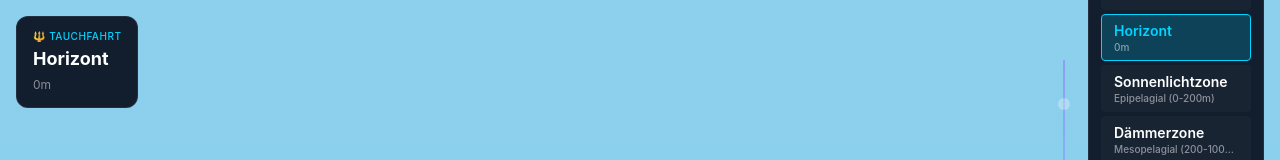
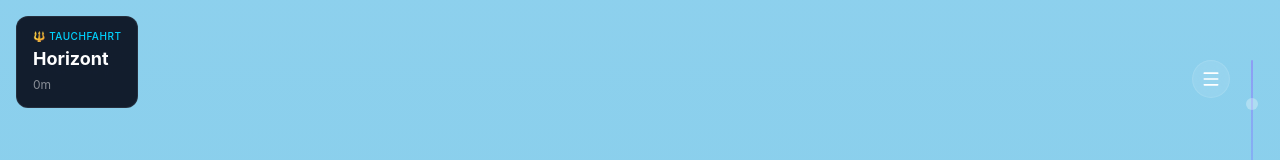
Before and after one commit to andischwaiger87-oss/atlantis, a React (Vite) app: page / in a window 1280 px wide. Shown: the top 160 px of the page. Built offline with nearby package versions, Linux system fonts and the light colour scheme.

Commit message:
feat: collapsible zone navigation on desktop

```diff
--- a/src/components/ZoneIndicator.jsx
+++ b/src/components/ZoneIndicator.jsx
@@ -60,18 +60,19 @@ function ZoneIndicator() {
                 </div>
             </div>
 
-            {/* Mobile Toggle Button */}
+            {/* Toggle Button */}
             <button
                 onClick={() => setIsExpanded(!isExpanded)}
-                className="md:hidden absolute right-8 top-0 p-2 rounded-full bg-white/10 backdrop-blur-md border border-white/10 text-white z-[110]"
+                className="absolute -left-12 top-0 p-2 rounded-full bg-white/10 backdrop-blur-md border border-white/10 text-white z-[110] hover:bg-white/20 transition-colors"
+                title={isExpanded ? "Menü schließen" : "Menü öffnen"}
             >
                 {isExpanded ? <X size={20} /> : <Menu size={20} />}
             </button>
 
             {/* Zone List */}
-            <div className={`panel p-3 flex flex-col gap-1 w-44 max-h-[70vh] md:max-h-full overflow-y-auto transition-all duration-300
-                ${isExpanded ? 'opacity-100 translate-x-0 pointer-events-auto' : 'opacity-0 translate-x-10 pointer-events-none md:opacity-100 md:translate-x-0 md:pointer-events-auto'}
-                fixed right-16 top-1/2 -translate-y-1/2 md:static md:transform-none z-[105]`}>
+            <div className={`panel p-3 flex flex-col gap-1 w-44 max-h-[80vh] overflow-y-auto transition-all duration-300
+                ${isExpanded ? 'opacity-100 translate-x-0 pointer-events-auto' : 'opacity-0 translate-x-10 pointer-events-none'}
+                absolute right-12 top-1/2 -translate-y-1/2 z-[105]`}>
                 <span className="text-xs font-semibold text-muted uppercase tracking-wider px-1 mb-1">Zonen</span>
 
                 {ZONES.map(zone => (
```
